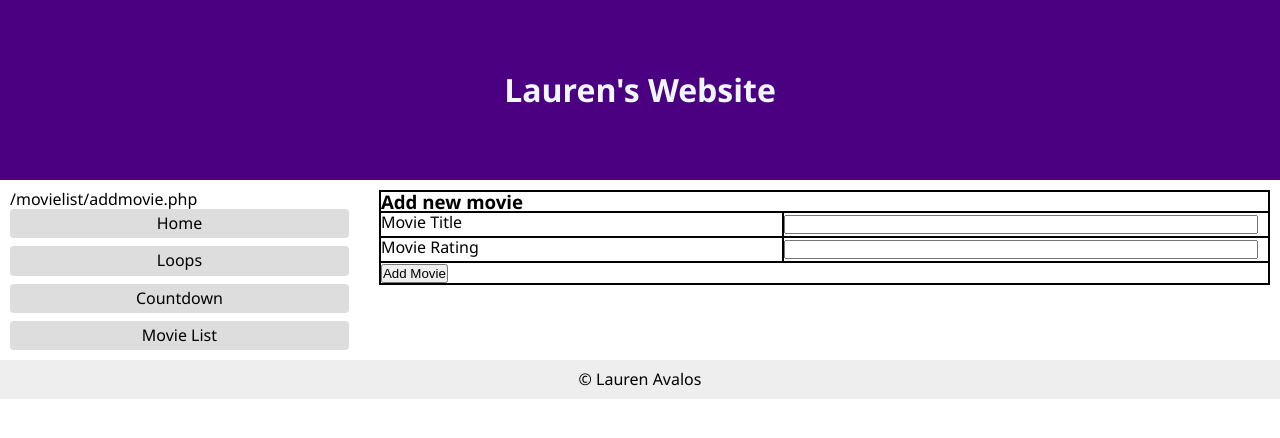
After one commit to laurenavalos/phpclass, a PHP site: page /movielist/addmovie.php in a window 1280 px wide. The commit adds this page. Shown: the top 438 px of the page. Run offline with PHP 8.4, Linux system fonts and the light colour scheme.

Commit message:
first commit

```diff
--- a/includes/nav.php
+++ b/includes/nav.php
@@ -3,6 +3,7 @@ $isHome = $_SERVER['REQUEST_URI'] ==  "/";
 $isLoops = $_SERVER['REQUEST_URI'] == "/loops/";
 $isCountdown = $_SERVER['REQUEST_URI'] == "/countdown/";
 $isMagic8Ball = $_SERVER['REQUEST_URI'] == "/magic-8ball/";
+$isMovieList = $_SERVER['REQUEST_URI'] == "/movielist/";
 
 ?>
 <nav>
@@ -11,5 +12,6 @@ $isMagic8Ball = $_SERVER['REQUEST_URI'] == "/magic-8ball/";
     <li class = "<?=$isHome?>"><a href = "/">Home</a></li>
     <li class = "<?=$isLoops?>"><a href = "/loops">Loops</a></li>
     <li class = "<?=$isCountdown?>"><a href = "/countdown">Countdown</a></li>
+    <li class = "<?=$isMovieList?>"><a href = "/movielist">Movie List </a></li>
 </ul>
 </nav>
--- /dev/null
+++ b/movielist/addmovie.php
@@ -0,0 +1,95 @@
+<?php
+    if (!empty($_GET["txtTitle"]) && !empty($_GET["txtRating"])) {
+        include "../includes/newdb.php";
+        $con = getDBConnection();
+
+        $txtTitle = $_GET["txtTitle"];
+        $txtRating = $_GET["txtRating"];
+        try{
+            $query = "INSERT INTO movielist (MovieTitle, MovieRating) VALUES (?,?);";
+            $stmt = mysqli_prepare($con, $query);
+            mysqli_stmt_bind_param($stmt, "ss", $txtTitle, $txtRating);
+            mysqli_stmt_execute($stmt);
+            header("location: index.php");
+        }
+        catch(mysqli_sql_exception $ex){
+            echo $ex;
+        }
+    }
+
+?><!doctype html>
+<html lang="en">
+<head>
+    <meta charset="UTF-8">
+    <meta name="viewport"
+          content="width=device-width, user-scalable=no, initial-scale=1.0, maximum-scale=1.0, minimum-scale=1.0">
+    <meta http-equiv="X-UA-Compatible" content="ie=edge">
+    <title>Lauren's Website</title>
+    <link rel = "stylesheet" href = "/css/base.css">
+    <style>
+        .grid-header {grid-area: grid-header;}
+        .movie-title {grid-area: movie-title;}
+        .title-input {grid-area: title-input;}
+        .movie-rating {grid-area: movie-rating;}
+        .rating-input {grid-area: rating-input;}
+        .grid-footer {grid-area: grid-footer;}
+
+        .grid-container{
+            display: grid;
+            grid-template-areas:
+            "grid-header grid-header"
+            "movie-title title-input"
+            "movie-rating rating-input"
+            "grid-footer grid-footer"
+            ;
+            border: 1px solid black;
+        }
+
+        .grid-container > div{
+            border: 1px solid black;
+        }
+
+        .grid-container input[type = "text"]{
+            width: 98%;
+            margin: 2px 0;
+        }
+    </style>
+</head>
+<body>
+<?php
+include "../includes/header.php"
+?>
+<div id = "three-column">
+    <?php
+    include "../includes/nav.php"
+    ?>
+    <main>
+        <form method = "get"></form>
+        <div class = "grid-container">
+            <div class = "grid-header">
+                <h3>Add new movie</h3>
+            </div>
+            <div class = "movie-title">
+                <label for = "txtTitle">Movie Title</label>
+            </div>
+            <div class = "title-input">
+                <input type = "text" name = "txtTitle" id = "txtTitle">
+            </div>
+
+            <div class = "movie-rating">
+                <label for = "txtRating">Movie Rating</label>
+            </div>
+            <div class = "rating-input">
+                <input type = "text" name = "txtRating" id = "txtRating">
+            </div>
+            <div class = "grid-footer">
+                <input type = "submit" value = "Add Movie">
+            </div>
+        </div>
+    </main>
+</div>
+<?php
+include "../includes/footer.php"
+?>
+</body>
+</html>
```
Also changed, not shown: includes/newdb.php (added, +9 -0 lines), movielist/index.php (added, +67 -0 lines), oop/car.php (+26 -3 lines).
